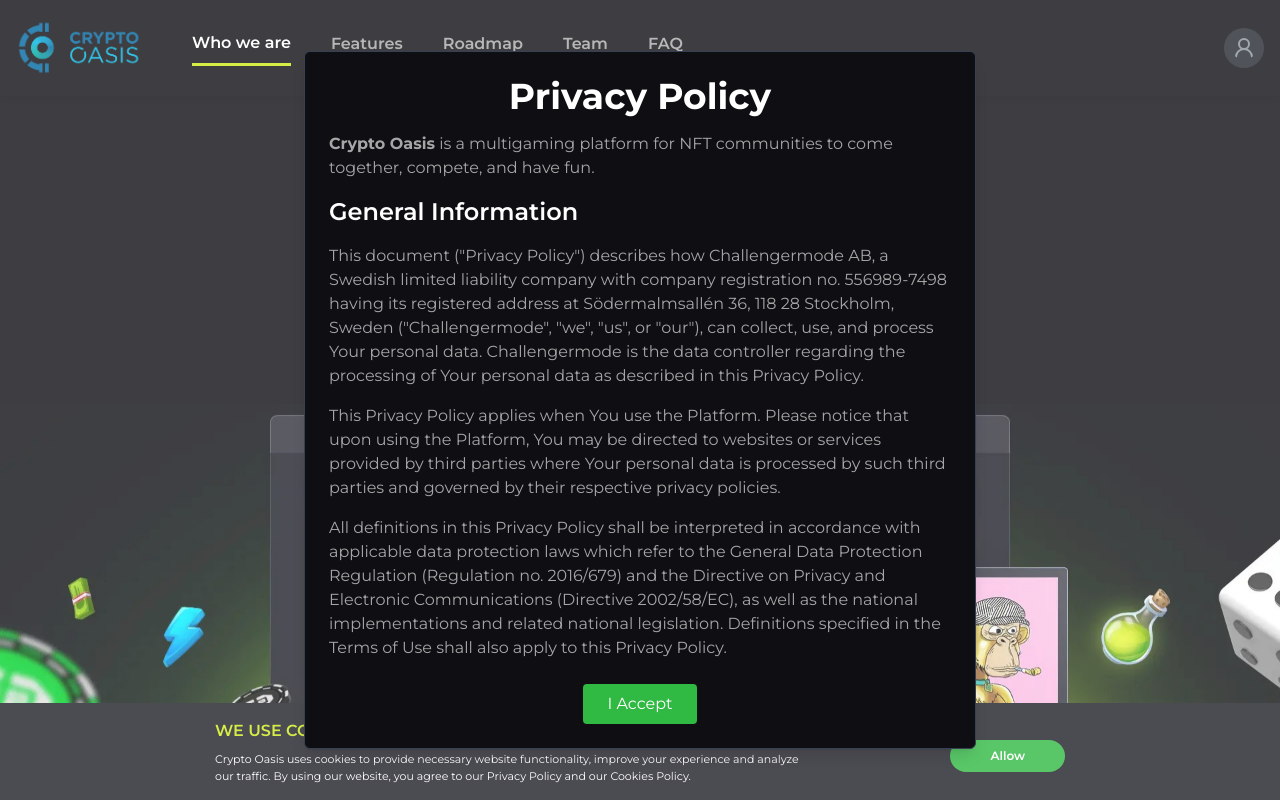
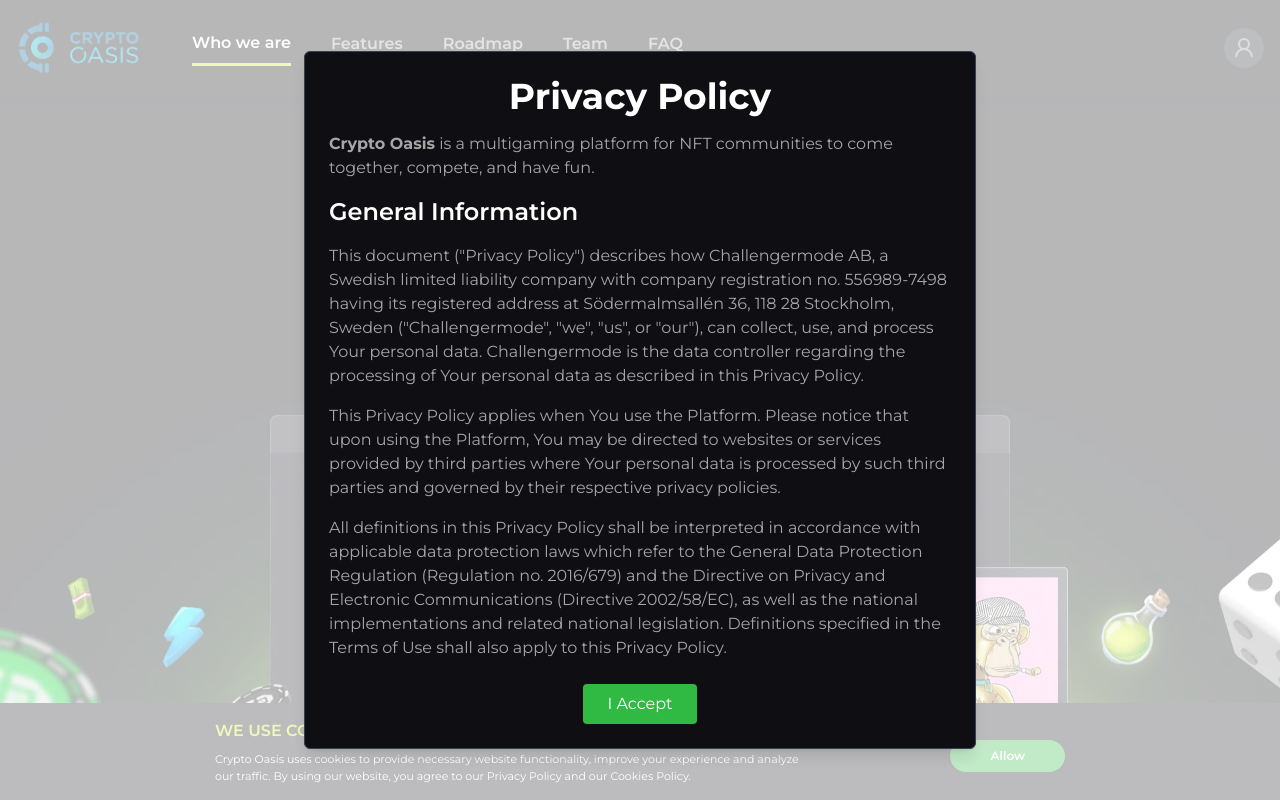
Before and after one commit to yommexg/crypto-oasis-frontend, a React (Vite) app: page / in a window 1280 px wide. Shown: the top 800 px of the page. Built offline with nearby package versions, Linux system fonts and the light colour scheme.

Commit message:
add vercel.josn for refreshing routes

```diff
--- a/src/AppContent.tsx
+++ b/src/AppContent.tsx
@@ -93,7 +93,7 @@
       <div
         className={`transition-opacity duration-300 ${
           !acceptedTerms || isAuthModalPath(path)
-            ? "opacity-80 pointer-events-none"
+            ? "opacity-30 pointer-events-none"
             : ""
         }`}>
         <div className="bg-[#0e0e13] text-white">
```
